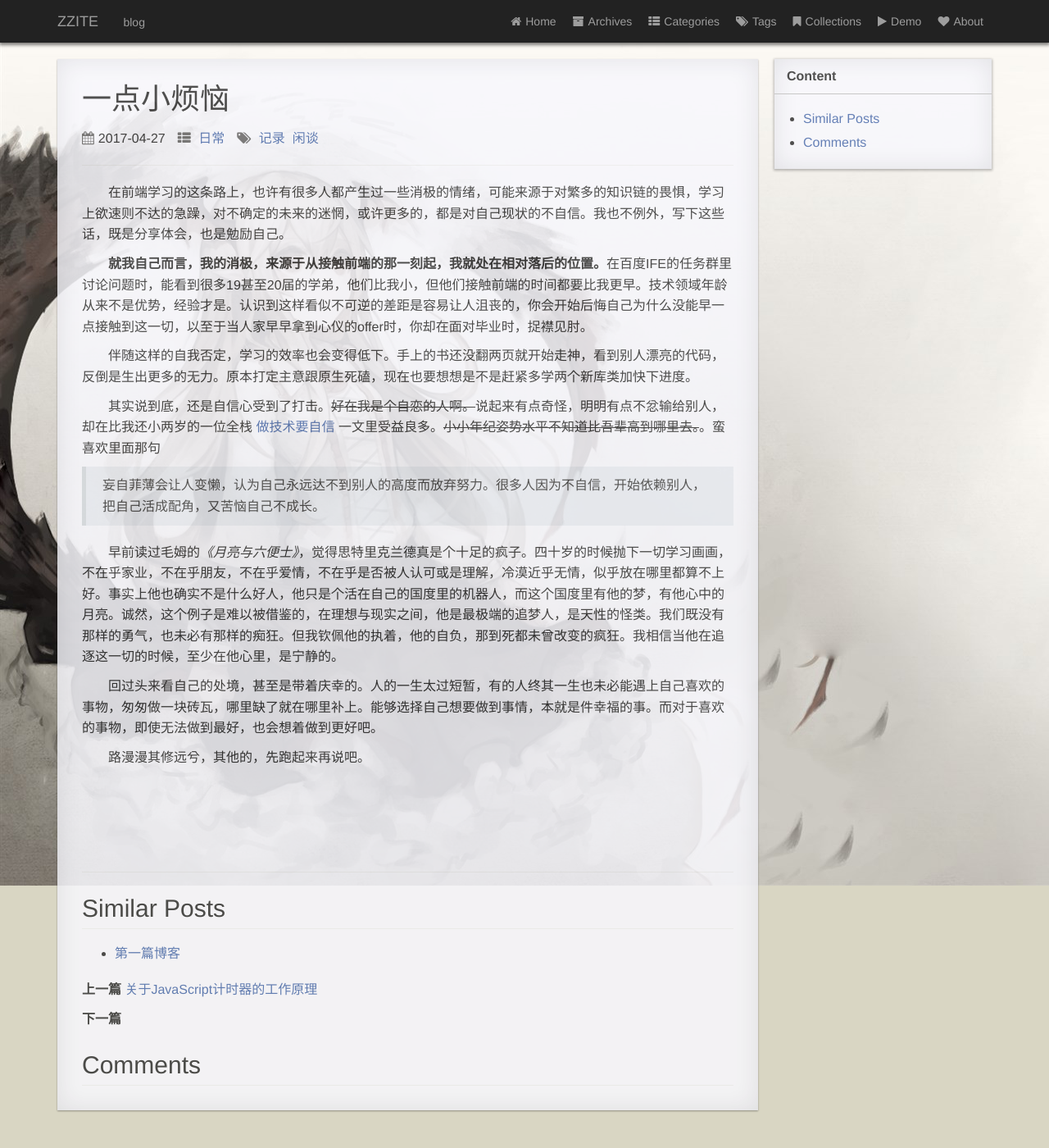
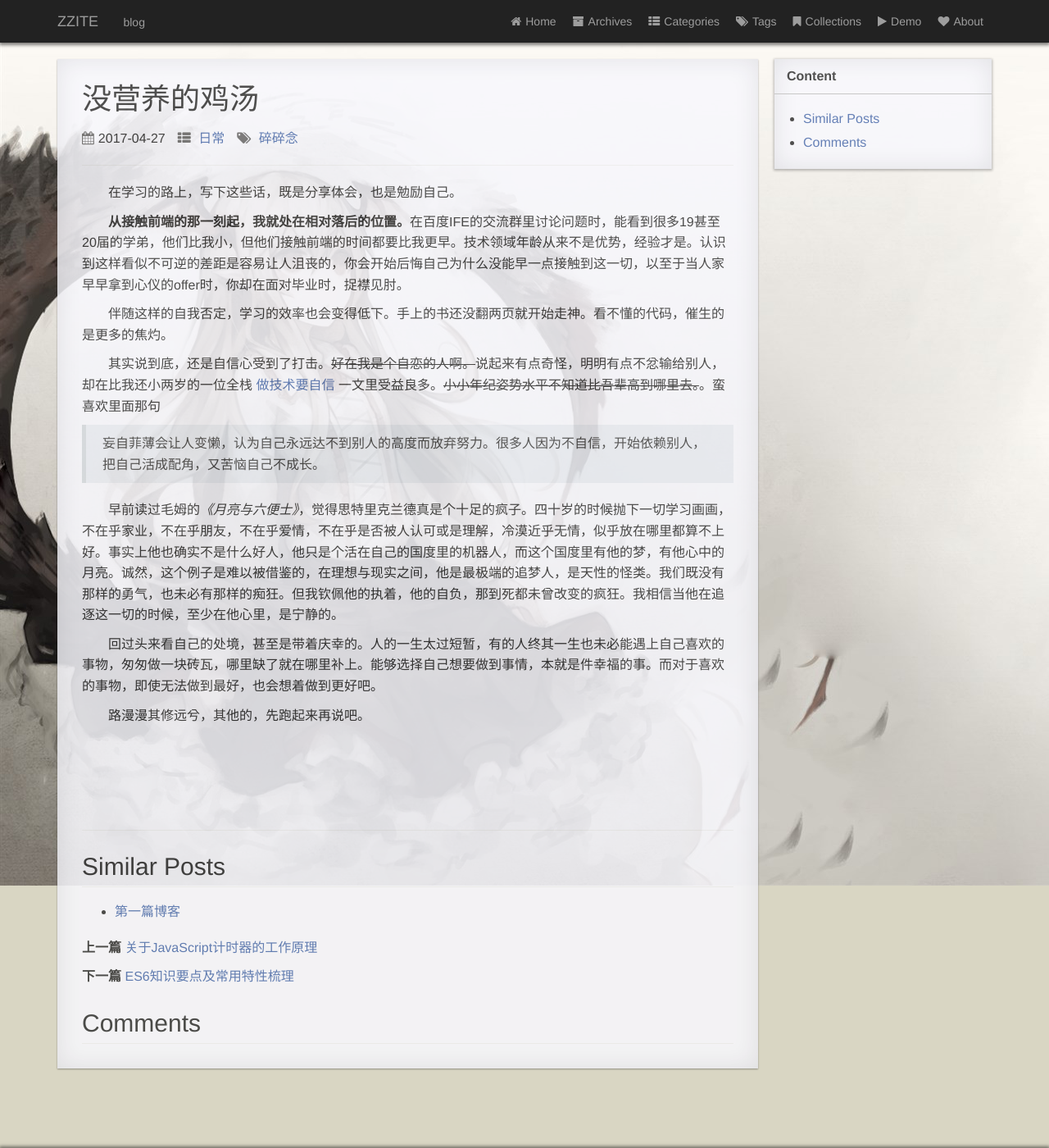
Before and after one commit to ZZITE/ZZITE.github.io, a Jekyll site: the page built from _posts/2017-04-27-a-longway-togo.md, in a window 1280 px wide and 1400 px high. Shown: the whole window at 82% size. Built offline with Jekyll 4.4.1, drawn with Linux system fonts in a browser that asks for light colours; comment, search, counter and statistics services are not loaded; a style sheet for code colours, icons or effects is not loaded.

Commit message:
change tags

```diff
--- a/_posts/2017-04-27-a-longway-togo.md
+++ b/_posts/2017-04-27-a-longway-togo.md
@@ -1,24 +1,21 @@
 ---
 layout: post
-title:  "一点小烦恼"
+title:  "没营养的鸡汤"
 date:   2017-04-27 14:30:00
 categories: 日常
-tags: 记录 闲谈
+tags: 碎碎念
 ---
 
 * content
 {:toc}
-　　在前端学习的这条路上，也许有很多人都产生过一些消极的情绪，可能来源于对繁多的知识链的畏惧，学习上欲速则不达的急躁，对不确定的未来的迷惘，或许更多的，都是对自己现状的不自信。我也不例外，写下这些话，既是分享体会，也是勉励自己。
+　　在学习的路上，写下这些话，既是分享体会，也是勉励自己。
 
 
 
 
+　　**从接触前端的那一刻起，我就处在相对落后的位置。**在百度IFE的交流群里讨论问题时，能看到很多19甚至20届的学弟，他们比我小，但他们接触前端的时间都要比我更早。技术领域年龄从来不是优势，经验才是。认识到这样看似不可逆的差距是容易让人沮丧的，你会开始后悔自己为什么没能早一点接触到这一切，以至于当人家早早拿到心仪的offer时，你却在面对毕业时，捉襟见肘。
 
-
-
-　　**就我自己而言，我的消极，来源于从接触前端的那一刻起，我就处在相对落后的位置。**在百度IFE的任务群里讨论问题时，能看到很多19甚至20届的学弟，他们比我小，但他们接触前端的时间都要比我更早。技术领域年龄从来不是优势，经验才是。认识到这样看似不可逆的差距是容易让人沮丧的，你会开始后悔自己为什么没能早一点接触到这一切，以至于当人家早早拿到心仪的offer时，你却在面对毕业时，捉襟见肘。
-
-　　伴随这样的自我否定，学习的效率也会变得低下。手上的书还没翻两页就开始走神，看到别人漂亮的代码，反倒是生出更多的无力。原本打定主意跟原生死磕，现在也要想想是不是赶紧多学两个新库类加快下进度。
+　　伴随这样的自我否定，学习的效率也会变得低下。手上的书还没翻两页就开始走神。看不懂的代码，催生的是更多的焦灼。
 
 　　其实说到底，还是自信心受到了打击。~~好在我是个自恋的人啊。~~说起来有点奇怪，明明有点不忿输给别人，却在比我还小两岁的一位全栈 [做技术要自信](https://lutaonan.com/blog/do-have-faith-with-yourself/) 一文里受益良多。~~小小年纪姿势水平不知道比吾辈高到哪里去。~~。蛮喜欢里面那句
 
--- a/_posts/2017-06-29-ES6-Notes.md
+++ b/_posts/2017-06-29-ES6-Notes.md
@@ -1,6 +1,6 @@
 ---
 layout: post
-title:  ""
+title:  "ES6知识要点及常用特性梳理"
 date:   2017-06-29 13:20:00
 categories: 前端技术
 tags: JavaScript ES6
```
Also changed, not shown: _posts/2017-02-22-first-blog.md (+1 -1 lines), _posts/2017-02-25-check-radio.md (+1 -1 lines), _posts/2017-03-07-How-JavaScript-Timers-Work.md (+1 -1 lines).
